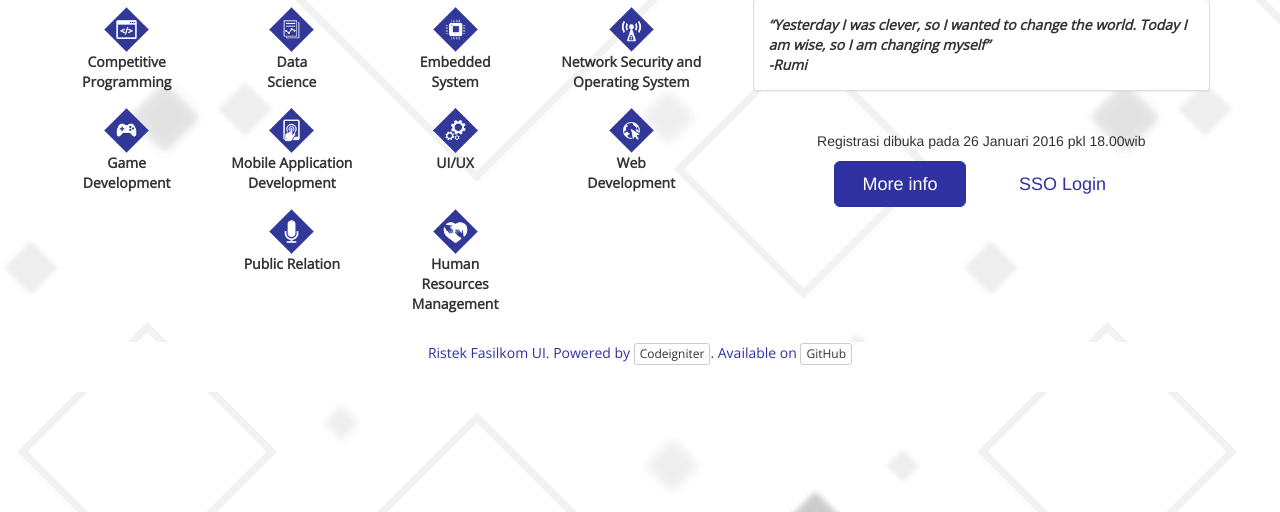
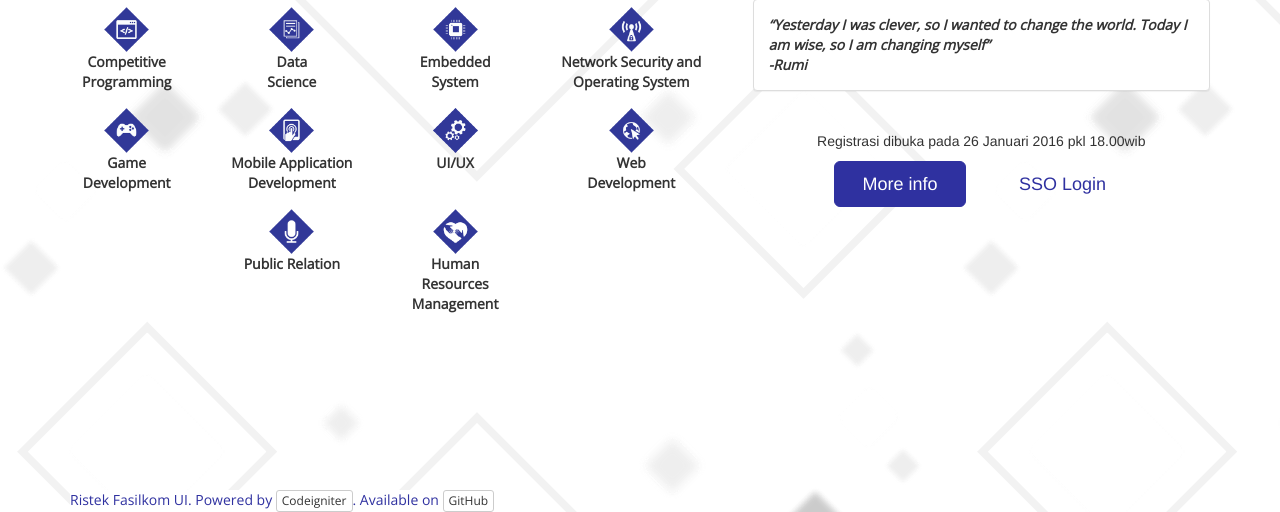
Before and after one commit to mgilangjanuar/join_ristek, a CodeIgniter app: page / in a window 1280 px wide. Shown: the part 288-800 px from the top of the page. Run offline with CodeIgniter, Linux system fonts and the light colour scheme; some web fonts are replaced.

Commit message:
fixing footer in home.php

```diff
--- a/application/views/home.php
+++ b/application/views/home.php
@@ -135,7 +135,7 @@
 					</div>
 				</div>
 			</div>
-			<footer class="navbar navbar-bottom text-center">
+			<footer class="text-center">
 				<span class="content-font text-info">Ristek Fasilkom UI. Powered by <a href="http://www.codeigniter.com" class="btn btn-xs btn-default">Codeigniter</a>. Available on <a href="https://github.com/jundialwan/join_ristek" class="btn btn-xs btn-default">GitHub</a></span>
 			</footer>
 		</div>
```
